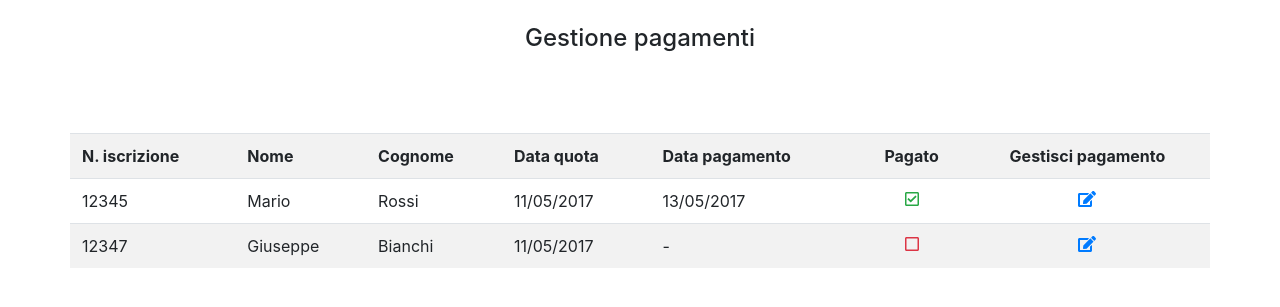
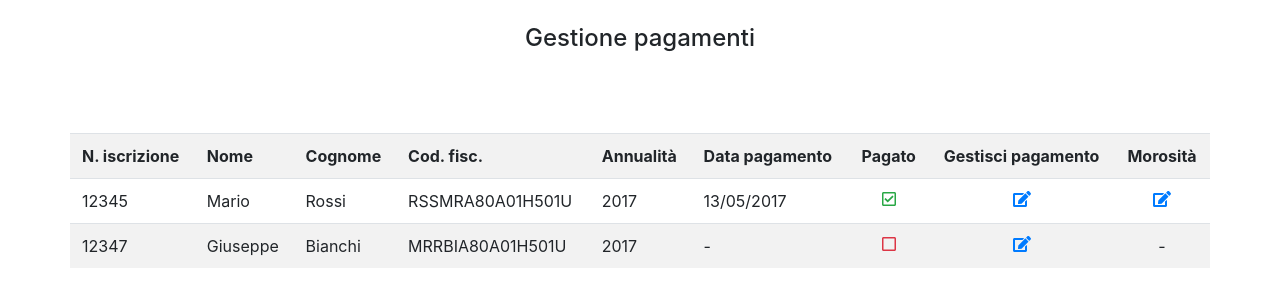
Before and after one commit to Salvo94/ostetricia_trapani_2018, a PHP site: page /gestione_pagamenti.php in a window 1280 px wide. Shown: the part 56-363 px from the top of the page. Run offline with PHP 8.4, Linux system fonts and the light colour scheme; some libraries are stand-ins or nearby versions.

Commit message:
Modifiche apportate in collegio (per pagamenti e visualizzazioni varie)

```diff
--- a/gestione_pagamenti.php
+++ b/gestione_pagamenti.php
@@ -21,28 +21,34 @@
 						<th> N. iscrizione </th>
 						<th> Nome </th>
 						<th> Cognome </th>
-						<th> Data quota </th>
+						<th> Cod. fisc. </th>
+						<th> Annualità </th>
 						<th> Data pagamento </th>
 						<th class="text-center"> Pagato </th>
 						<th class="text-center"> Gestisci pagamento </th>
+						<th class="text-center"> Morosità </th>
 					</tr>
 					<tr>
 						<td> 12345 </td>
 						<td> Mario  </td>
 						<td> Rossi </td>
-						<td> 11/05/2017 </td>
+						<td> RSSMRA80A01H501U </td>
+						<td> 2017 </td>
 						<td> 13/05/2017 </td>
 						<td class="text-center">  <i class="far fa-check-square text-success"> </i></td>
+						<td class="text-center"> <a href="gestisci_iscritto.php" data-toggle="modal" data-target="#modifica_pagamento"> <i class="fas fa-edit"> </i> </a> </td>
 						<td class="text-center"> <a href="gestisci_iscritto.php" data-toggle="modal" data-target="#modifica_pagamento"> <i class="fas fa-edit"> </i> </a> </td>
 					</tr>
 					<tr>
 						<td> 12347 </td>
 						<td> Giuseppe</td>
 						<td> Bianchi </td>
-						<td> 11/05/2017 </td>
+						<td> MRRBIA80A01H501U </td>
+						<td> 2017 </td>
 						<td> -  </td>
 						<td class="text-center">  <i class="far fa-square text-danger"> </i></td>
 						<td class="text-center"> <a href="gestisci_iscritto.php" data-toggle="modal" data-target="#exampleModal"> <i class="fas fa-edit"> </i> </a> </td>
+						<td class="text-center"> - </td>
 					</tr>
 				</table>
 
--- a/testata.php
+++ b/testata.php
@@ -19,6 +19,8 @@
           <a class="dropdown-item" href="gestisci_iscritti_lista.php">Gestisci iscritti</a>
           <div class="dropdown-divider"></div>
           <a class="dropdown-item" href="#">Cerca iscritto</a>
+		  <div class="dropdown-divider"></div>
+          <a class="dropdown-item" href="#">Storico iscritti</a>
         </div>
       </li>
 	  <li class="nav-item dropdown">
@@ -35,7 +37,7 @@
           Trasfermimenti
         </a>
         <div class="dropdown-menu" aria-labelledby="navbarDropdown">
-          <a class="dropdown-item" href="#">Action</a>
+          <a class="dropdown-item" href="#">Gestisci trasferimenti</a>
           <a class="dropdown-item" href="#">Another action</a>
           <div class="dropdown-divider"></div>
           <a class="dropdown-item" href="#">Something else here</a>
```
Also changed, not shown: pagina_di_prova.php (added, +19 -0 lines), img/sfondo_home.jpg (added).
